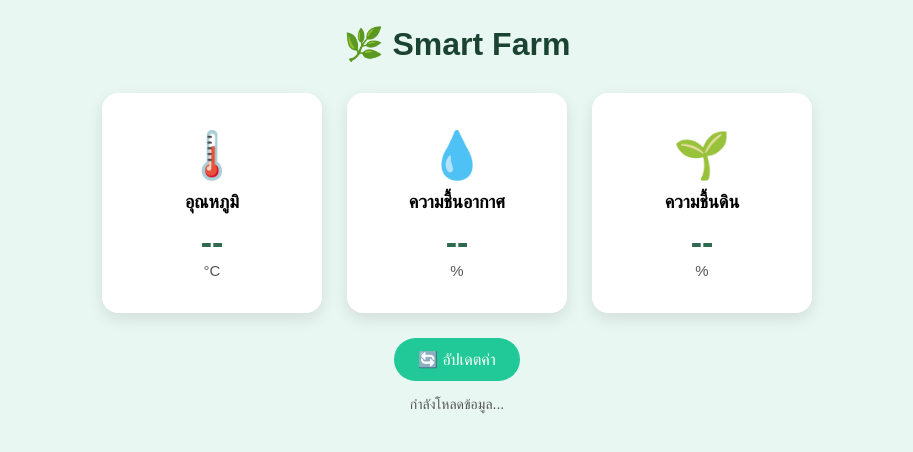
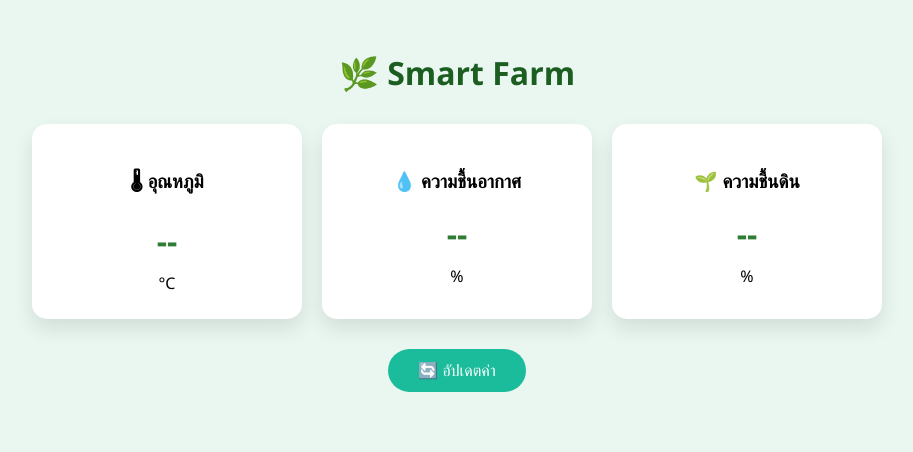
Before and after one commit to Kajonsak225/Pj01, a plain HTML site: page index.html in a window 1280 px wide. Shown: the whole page, without its empty margins (183-1096 px from the left). Drawn offline with Linux system fonts and the light colour scheme; no server answers.

Commit message:
Update index.html

```diff
--- a/index.html
+++ b/index.html
@@ -2,82 +2,63 @@
 <html lang="th">
 <head>
   <meta charset="UTF-8">
-  <title>Smart Farm Dashboard</title>
+  <title>Smart Farm</title>
+  <meta name="viewport" content="width=device-width, initial-scale=1.0">
 
-  <!-- Firebase v8 (รองรับ GitHub Pages) -->
+  <!-- Firebase SDK -->
   <script src="https://www.gstatic.com/firebasejs/8.10.0/firebase-app.js"></script>
   <script src="https://www.gstatic.com/firebasejs/8.10.0/firebase-database.js"></script>
 
   <style>
     body {
+      font-family: 'Segoe UI', sans-serif;
+      background: #eaf7f1;
+      text-align: center;
       margin: 0;
-      font-family: Arial, sans-serif;
-      background: #e9f7f2;
-      text-align: center;
+      padding: 30px;
     }
 
     h1 {
-      margin-top: 25px;
-      color: #1b4332;
+      color: #1b5e20;
     }
 
-    .cards {
+    .container {
       display: flex;
       justify-content: center;
-      gap: 25px;
+      gap: 20px;
       flex-wrap: wrap;
       margin-top: 30px;
     }
 
     .card {
-      background: white;
+      background: #fff;
       width: 220px;
-      height: 220px;
-      border-radius: 16px;
-      box-shadow: 0 6px 15px rgba(0,0,0,0.1);
-      display: flex;
-      flex-direction: column;
-      justify-content: center;
-      align-items: center;
-    }
-
-    .icon {
-      font-size: 46px;
-    }
-
-    .label {
-      font-size: 18px;
-      font-weight: bold;
-      margin-top: 10px;
+      padding: 25px;
+      border-radius: 15px;
+      box-shadow: 0 10px 20px rgba(0,0,0,0.1);
     }
 
     .value {
-      font-size: 34px;
+      font-size: 32px;
       font-weight: bold;
-      color: #2d6a4f;
-      margin-top: 10px;
-    }
-
-    .unit {
-      font-size: 15px;
-      color: #555;
+      margin: 10px 0;
+      color: #2e7d32;
     }
 
     button {
-      margin-top: 25px;
-      padding: 12px 24px;
+      margin-top: 30px;
+      padding: 12px 30px;
+      font-size: 16px;
       border: none;
       border-radius: 25px;
-      background: #20c997;
+      background: #1abc9c;
       color: white;
-      font-size: 16px;
       cursor: pointer;
     }
 
-    .status {
+    .error {
+      color: red;
       margin-top: 15px;
-      font-size: 14px;
-      color: #555;
     }
   </style>
 </head>
@@ -86,74 +67,63 @@
 
   <h1>🌿 Smart Farm</h1>
 
-  <div class="cards">
-
+  <div class="container">
     <div class="card">
-      <div class="icon">🌡️</div>
-      <div class="label">อุณหภูมิ</div>
-      <div class="value"><span id="temp">--</span></div>
-      <div class="unit">°C</div>
+      <h3>🌡 อุณหภูมิ</h3>
+      <div id="temp" class="value">--</div>
+      <div>°C</div>
     </div>
 
     <div class="card">
-      <div class="icon">💧</div>
-      <div class="label">ความชื้นอากาศ</div>
-      <div class="value"><span id="humi">--</span></div>
-      <div class="unit">%</div>
+      <h3>💧 ความชื้นอากาศ</h3>
+      <div id="humi" class="value">--</div>
+      <div>%</div>
     </div>
 
     <div class="card">
-      <div class="icon">🌱</div>
-      <div class="label">ความชื้นดิน</div>
-      <div class="value"><span id="soil">--</span></div>
-      <div class="unit">%</div>
+      <h3>🌱 ความชื้นดิน</h3>
+      <div id="soil" class="value">--</div>
+      <div>%</div>
     </div>
-
   </div>
 
-  <button onclick="readData()">🔄 อัปเดตค่า</button>
+  <button onclick="loadData()">🔄 อัปเดตค่า</button>
 
-  <div class="status" id="status">
-    กำลังโหลดข้อมูล...
-  </div>
+  <div id="error" class="error"></div>
 
   <script>
-    // 🔑 Firebase Web Config (ของคุณ)
-    var firebaseConfig = {
-      apiKey: "AIzaSyCiJicTKjqo02N5tl2Tcf1iaW-vkWdCvaM",
-      databaseURL: "https://project01-21d95-default-rtdb.asia-southeast1.firebasedatabase.app"
+    // 🔥 Firebase Config (แก้เป็นของคุณ)
+    const firebaseConfig = {
+      apiKey: "API_KEY_ของคุณ",
+      authDomain: "xxx.firebaseapp.com",
+      databaseURL: "https://xxx-default-rtdb.firebaseio.com",
+      projectId: "xxx",
     };
 
     firebase.initializeApp(firebaseConfig);
-    var db = firebase.database();
+    const database = firebase.database();
 
-    function readData() {
-      db.ref("/sensor").once("value")
-        .then(function(snapshot) {
-          var data = snapshot.val();
-
-          if (!data) {
-            document.getElementById("status").innerText =
-              "❌ ไม่พบข้อมูลใน Firebase";
-            return;
+    function loadData() {
+      database.ref("sensor").once("value")
+        .then(snapshot => {
+          if (snapshot.exists()) {
+            const data = snapshot.val();
+            document.getElementById("temp").innerText = data.temperature ?? "--";
+            document.getElementById("humi").innerText = data.humidity ?? "--";
+            document.getElementById("soil").innerText = data.soil ?? "--";
+            document.getElementById("error").innerText = "";
+          } else {
+            document.getElementById("error").innerText = "❌ ไม่พบข้อมูลใน Firebase";
           }
-
-          document.getElementById("temp").innerText = data.temperature;
-          document.getElementById("humi").innerText = data.humidity;
-          document.getElementById("soil").innerText = data.soil;
-
-          document.getElementById("status").innerText =
-            "✅ อัปเดตล่าสุดเรียบร้อย";
         })
-        .catch(function(error) {
+        .catch(error => {
+          document.getElementById("error").innerText = "❌ เชื่อม Firebase ไม่ได้";
           console.error(error);
-          document.getElementById("status").innerText =
-            "❌ อ่านข้อมูลล้มเหลว";
         });
     }
 
-    // โหลดหน้าเว็บแล้วอ่านค่าอัตโนมัติ
-    window.onload = readData;
+    // โหลดครั้งแรกอัตโนมัติ
+    loadData();
   </script>
 
 </body>
```
